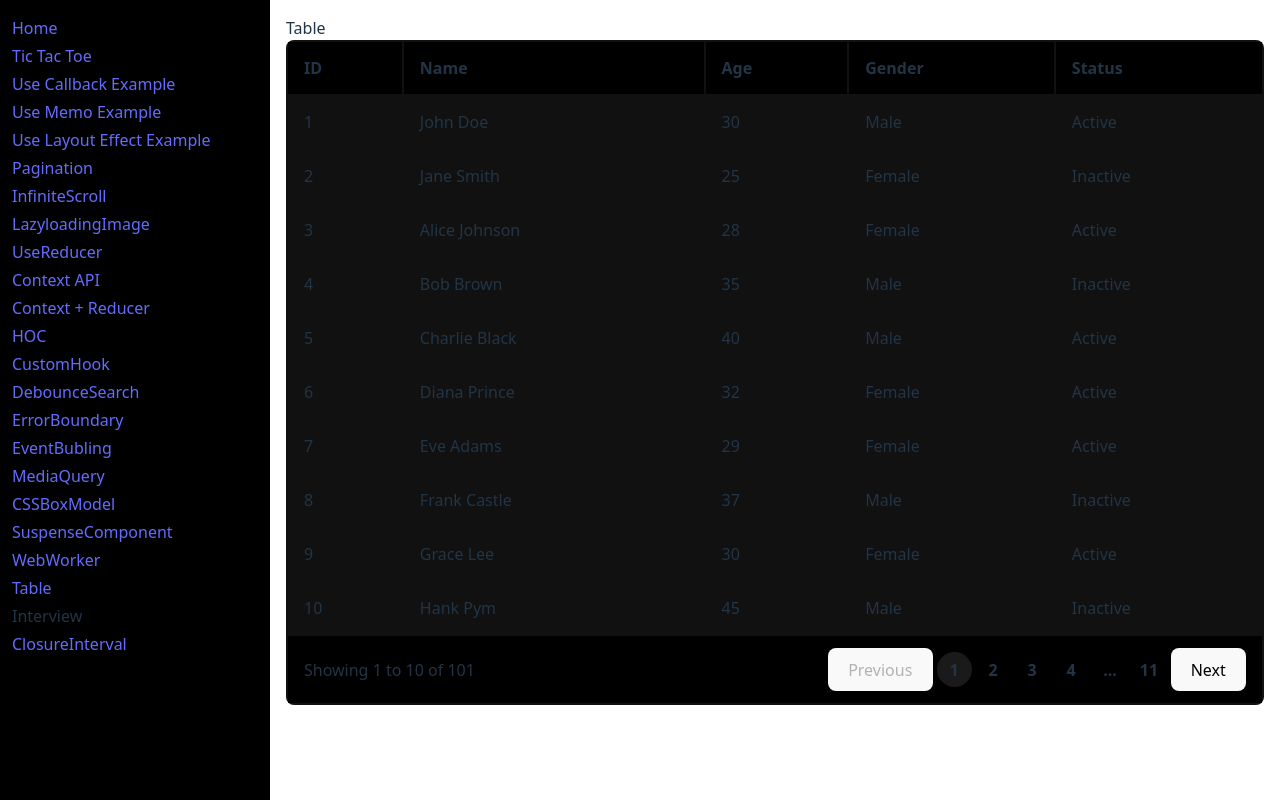
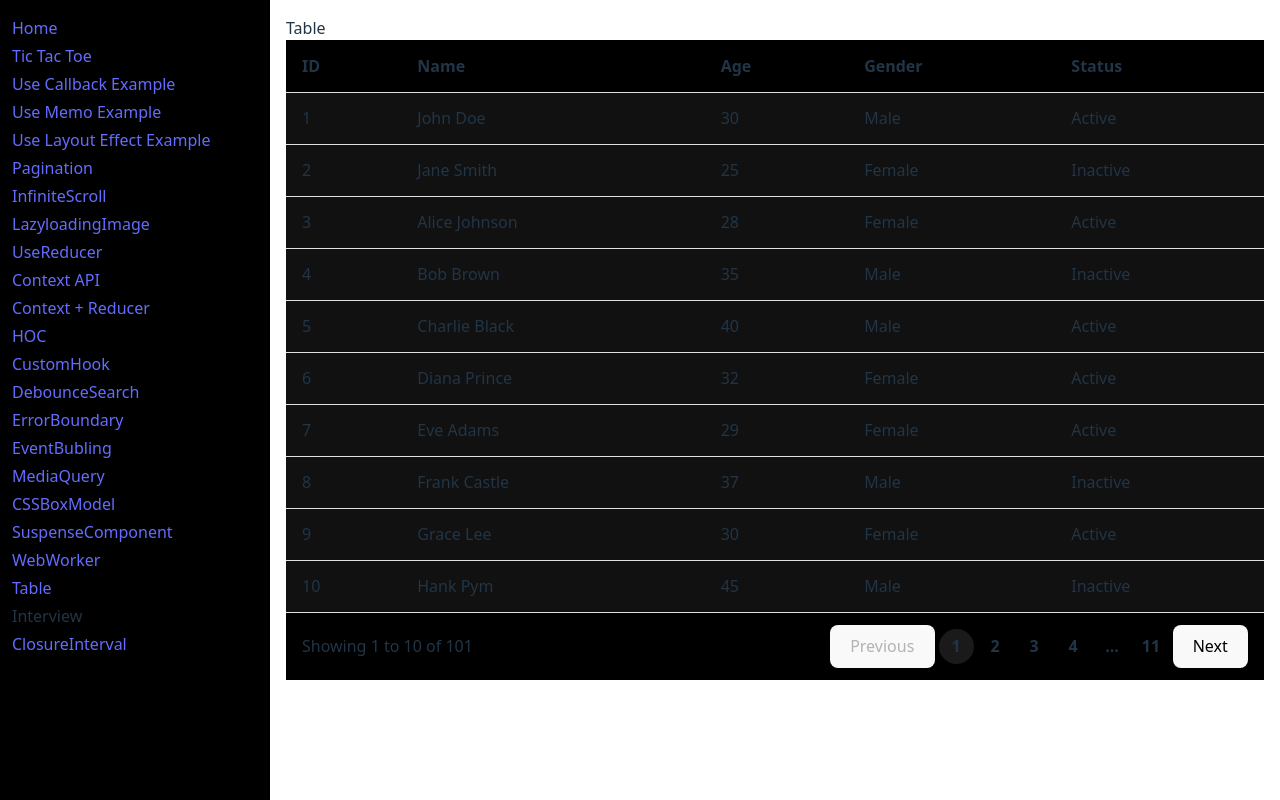
Before and after one commit to g-abhishek/vite-react, a React (Vite) app in the folder vite-react/: page /table in a window 1280 px wide. Built offline with nearby package versions, Linux system fonts and the light colour scheme.

Commit message:
added border

```diff
--- a/vite-react/src/components/Table/index.css
+++ b/vite-react/src/components/Table/index.css
@@ -1,6 +1,10 @@
 table {
     border-radius: 8px;
     background-color: #111111;
+
+    /* By default, browsers add spacing between table cells, which creates "empty dividers" or gaps */
+    /* This removes the default spacing between cells so borders touch each other cleanly. */
+    border-collapse: collapse;
 }
 
 thead, tfoot {
@@ -14,4 +18,9 @@ td, th {
     box-sizing: border-box;
 
     text-align: start;
+    border-bottom: 1px solid #e0e0e0;
 }
+
+tfoot tr:last-child td {
+    border: none;
+}
```
